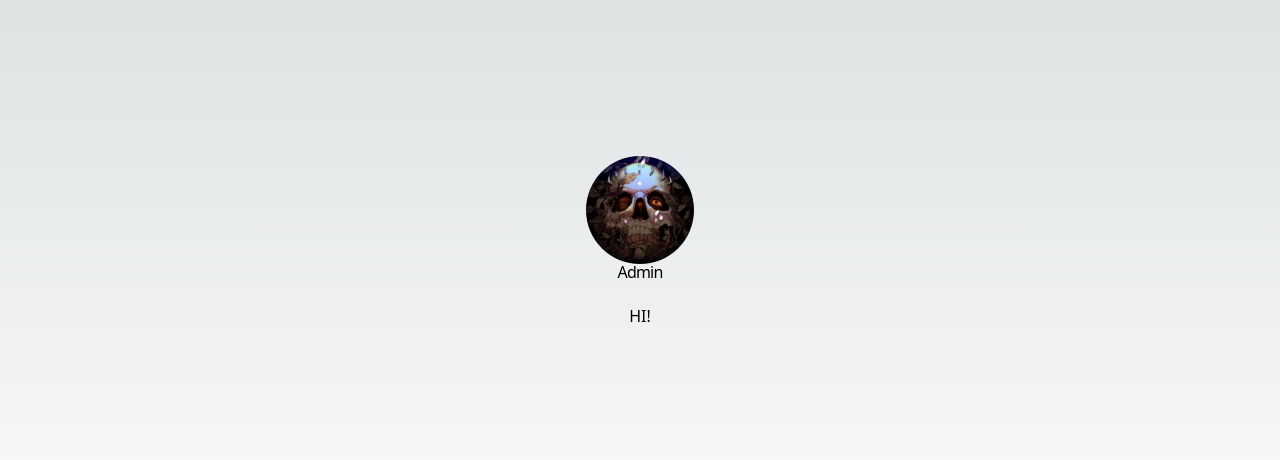
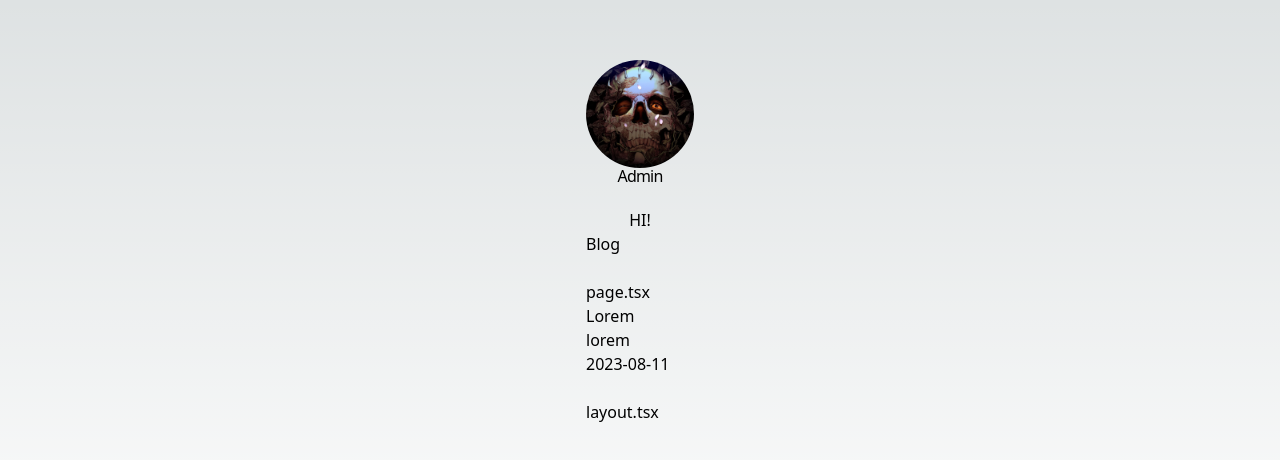
Before and after one commit to solomonbaez/SB-Next-Blog, a Next.js app: page / in a window 1280 px wide. Shown: the part 158-618 px from the top of the page. Built offline with nearby package versions, Linux system fonts and the light colour scheme.

Commit message:
Naive integration of static blog rendering for /

```diff
--- a/src/app/page.tsx
+++ b/src/app/page.tsx
@@ -1,6 +1,26 @@
 import Image from "next/image";
 import RootLayout from "./layout";
+import { getPosts } from "../lib/posts";
 
 export default function Home() {
-  return <h1 className="text-center">HI!</h1>;
+  const posts: any = getPosts();
+  return (
+    <div>
+      <h1 className="text-center">HI!</h1>
+      <section>
+        <h2>Blog</h2>
+        <ul>
+          {posts.map(({ id, date, title }) => (
+            <li key={id}>
+              {title}
+              <br />
+              {id}
+              <br />
+              {date}
+            </li>
+          ))}
+        </ul>
+      </section>
+    </div>
+  );
 }
--- a/src/lib/posts.tsx
+++ b/src/lib/posts.tsx
@@ -2,7 +2,7 @@ import fs from "fs";
 import path from "path";
 import matter from "gray-matter";
 
-const postsDirectory = path.join(process.cwd(), "app/posts");
+const postsDirectory = path.join(process.cwd(), "src/app/posts");
 
 export function getPosts() {
   const fileNames = fs.readdirSync(postsDirectory);
```
